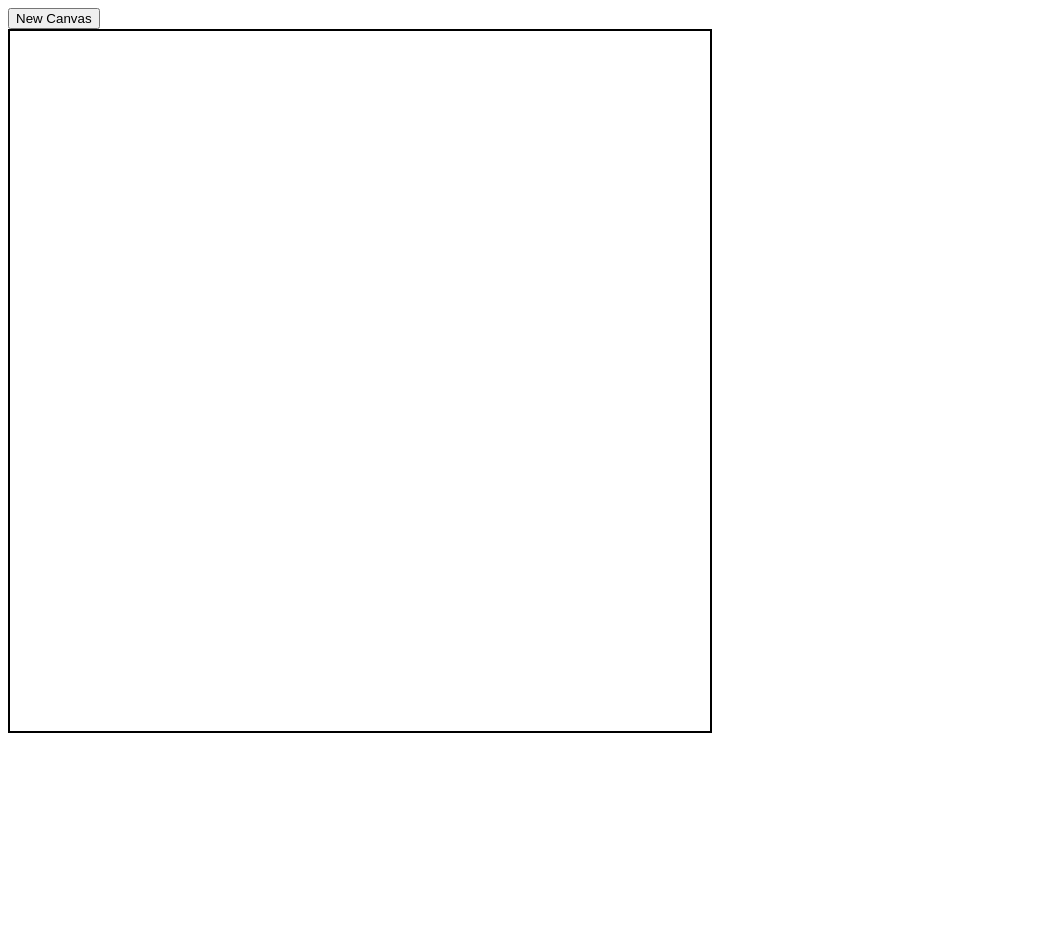
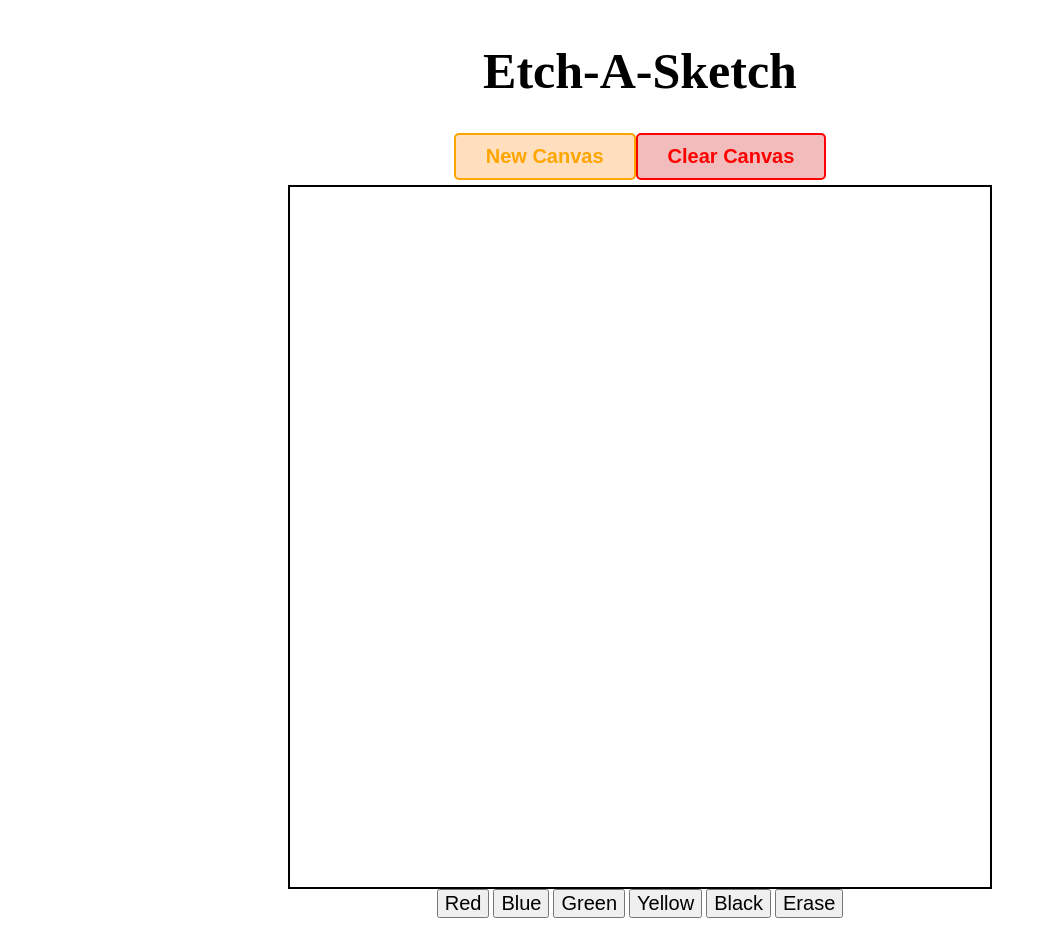
Before and after one commit to d-zhuye/Etch-a-Sketch, a plain HTML site: page index.html in a window 1280 px wide. Shown: the whole page, without its empty margins (0-1047 px from the left). Before the commit the page ends 800 px from the top, so only its background shows below. Drawn offline with Linux system fonts and the light colour scheme.

Commit message:
Add buttons for users to change colors

```diff
--- a/index.html
+++ b/index.html
@@ -11,11 +11,21 @@
     <title>Document</title>
 </head>
 <body>
+    <h1>Etch-A-Sketch</h1>
     <div id="controlPanel">
         <button id="newCanvas">New Canvas</button>
+        <button id="clearCanvas">Clear Canvas</button>
     </div>
     <div id="container">
 
     </div>
+    <div id="colors">
+        <button id="red">Red</button>
+        <button id="blue">Blue</button>
+        <button id="green">Green</button>
+        <button id="yellow">Yellow</button>
+        <button id="black">Black</button>
+        <button id="erase">Erase</button>
+    </div>
 </body>
 </html>
--- a/javascript.js
+++ b/javascript.js
@@ -1,6 +1,14 @@
 let isMouseDown = false;
 const containerSize = 700;
 let gridSize = 16;
+
+const red = "#FF0000";
+const blue = "#0000FF";
+const green = "#008000";
+const yellow = "#FFFF00";
+const black = "#000000";
+const white = "#FFFFFF";
+let selectedColor = "#000000";
 
 function generateCanvas () {
     const container = document.querySelector("#container");
@@ -27,7 +35,7 @@ function generateCanvas () {
     gridElements.forEach((grid) => {
         grid.addEventListener("mouseover", (event) => {
             if (isMouseDown) {
-                grid.style.backgroundColor = "blue";
+                grid.style.backgroundColor = selectedColor;
             }
             event.stopPropagation();
         })
@@ -45,6 +53,7 @@ newCanvas.addEventListener("click", (event) => {
         gridSize = userInput;
     } else {
         alert("Invalid grid size. Please select an integer from 1 to 100.");
+        gridSize = 16;
     }
     event.stopPropagation();
     generateCanvas();
@@ -59,4 +68,19 @@ document.addEventListener("mousedown", () => {
     isMouseDown = true;
 });
 
+const colors = document.querySelector("colors");
+colors.addEventListener("click", (event) => {
+    let userSelection = event.target;
+    switch (userSelection.id) {
+        case "red":
+            selectedColor = red;
+            break;
+        case "blue":
+            selectedColor = blue;
+            break;
+        default:
+            selectedColor = black;
+    }
+})
+
 generateCanvas();
--- a/style.css
+++ b/style.css
@@ -1,6 +1,41 @@
-body * {
+body {
     display: flex;
+    flex-direction: column;
+    align-items: center;
 }
+
+h1 {
+    font-size: 50px;
+}
+
+#controlPanel {
+    display: flex;
+    justify-content: space-between;
+    margin-bottom: 5px;
+}
+
+#controlPanel > button {
+    padding: 10px 30px;
+    border-width: 2px;
+    border-style: solid;
+    border-radius: 5px;
+
+    font-size: 20px;
+    font-weight: bold;
+}
+
+#clearCanvas {
+    color: red;
+    background-color: #f1bcbb;
+    border-color: red;
+}
+
+#newCanvas {
+    color: orange;
+    background-color: #FFDFBE;
+    border-color: orange;
+}
+
 
 #container {
     width: 700px;
@@ -13,3 +48,12 @@ body * {
     background-color: white;
     flex-shrink: 0;
 }
+
+#colors {
+    flex-direction: row;
+    justify-content: space-between;
+}
+
+#colors > button {
+    font-size: 20px;
+}
```
